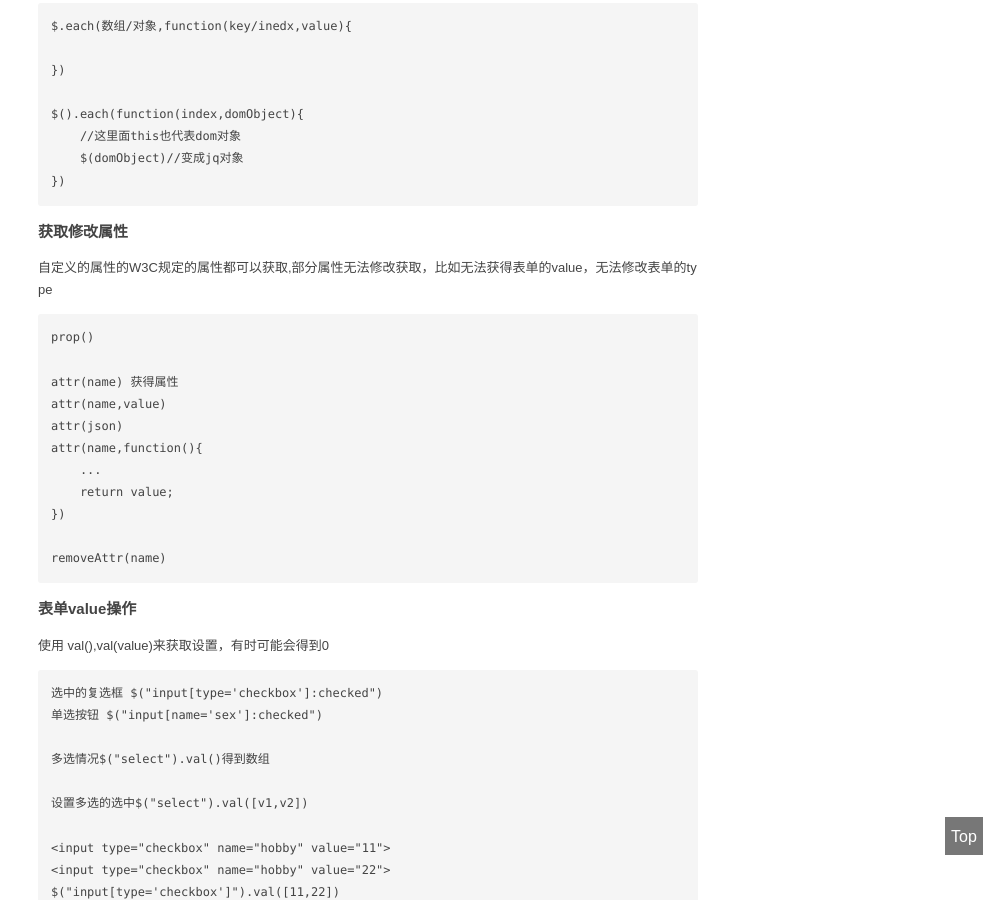
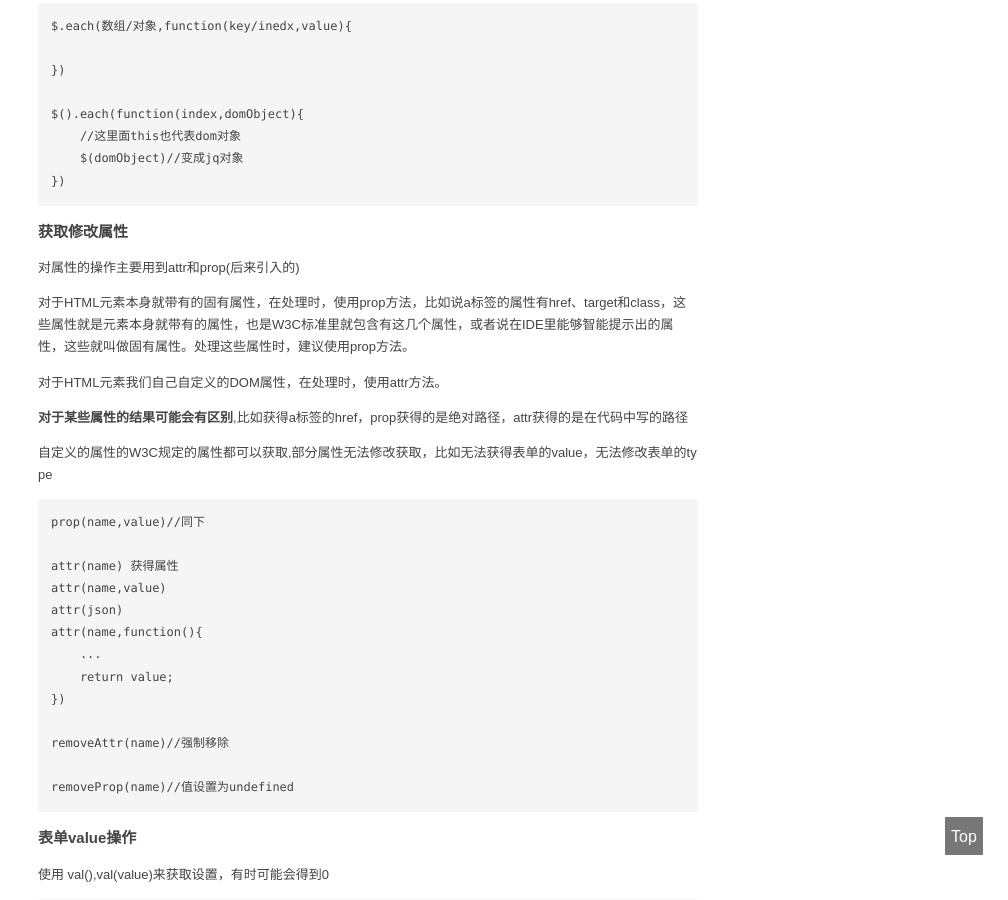
Before and after one commit to TMaize/tmaize-blog, a Jekyll site: the page built from _posts/2016-04-20-jQuery学习笔记.md, in a window 1280 px wide and 900 px high, scrolled down 3714 px. Shown: the whole window, without its empty margins (272-1280 px from the left). Built offline with Jekyll 4.4.1, drawn with Linux system fonts in a browser that asks for light colours.

Commit message:
修改文章

````diff
--- a/_posts/2016-04-20-jQuery学习笔记.md
+++ b/_posts/2016-04-20-jQuery学习笔记.md
@@ -194,10 +194,18 @@ $().each(function(index,domObject){
 
 ## 获取修改属性
 
+对属性的操作主要用到attr和prop(后来引入的)
+
+对于HTML元素本身就带有的固有属性，在处理时，使用prop方法，比如说a标签的属性有href、target和class，这些属性就是元素本身就带有的属性，也是W3C标准里就包含有这几个属性，或者说在IDE里能够智能提示出的属性，这些就叫做固有属性。处理这些属性时，建议使用prop方法。
+
+对于HTML元素我们自己自定义的DOM属性，在处理时，使用attr方法。
+
+**对于某些属性的结果可能会有区别**,比如获得a标签的href，prop获得的是绝对路径，attr获得的是在代码中写的路径
+
 自定义的属性的W3C规定的属性都可以获取,部分属性无法修改获取，比如无法获得表单的value，无法修改表单的type
 
 ```
-prop()
+prop(name,value)//同下
 
 attr(name) 获得属性
 attr(name,value)
@@ -207,7 +215,9 @@ attr(name,function(){
     return value;
 })
 
-removeAttr(name)
+removeAttr(name)//强制移除
+
+removeProp(name)//值设置为undefined
 ```
 
 ## 表单value操作
````
